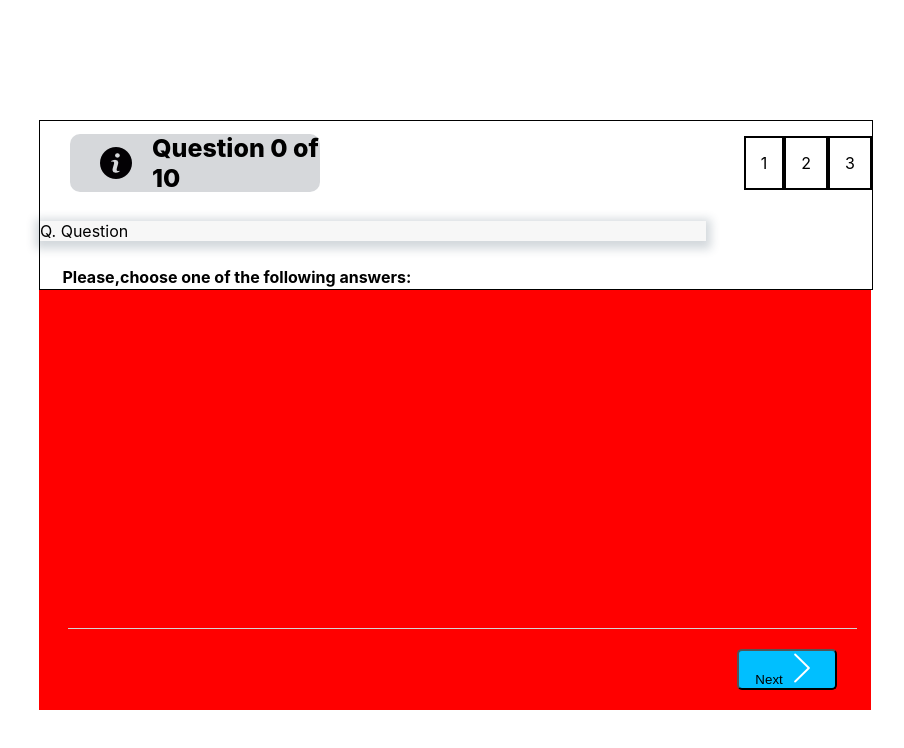
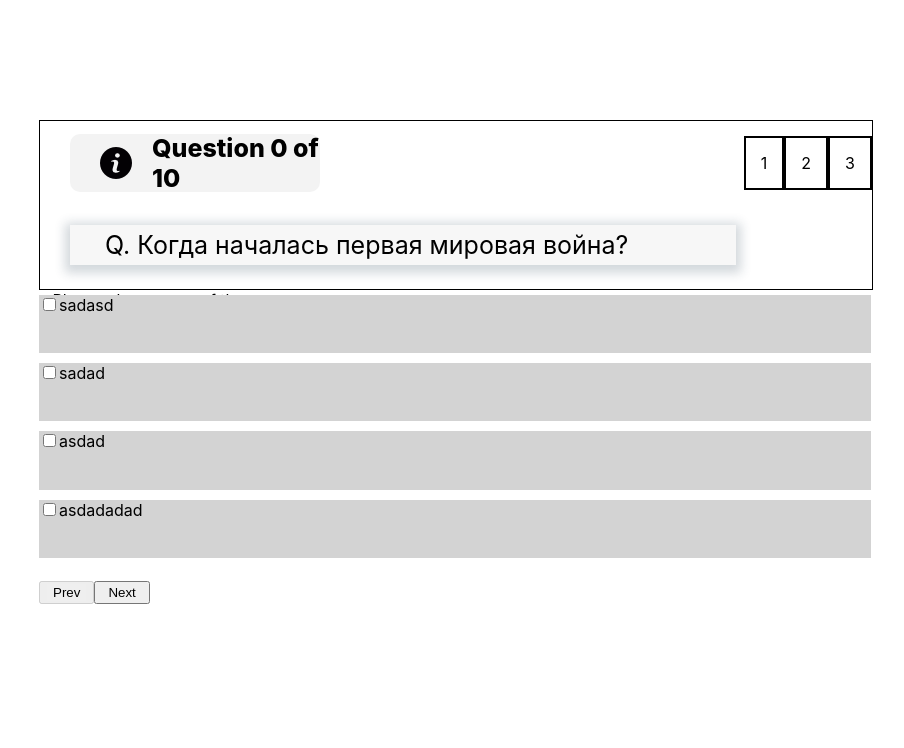
Before and after one commit to Frominor/QuizApp, a React (Create React App) app: page / in a window 1280 px wide. Shown: the top 748 px of the page, without its empty margins (185-1089 px from the left). Built offline with nearby package versions, Linux system fonts and the light colour scheme.

Commit message:
Сделал слайдер и отображение вопросов и кол-во вопросов+подделал дизайн

```diff
--- a/package.json
+++ b/package.json
@@ -6,8 +6,10 @@
     "@testing-library/jest-dom": "^5.16.5",
     "@testing-library/react": "^13.4.0",
     "@testing-library/user-event": "^13.5.0",
+    "pure-react-carousel": "^1.30.1",
     "react": "^18.2.0",
     "react-dom": "^18.2.0",
+    "react-hook-form": "^7.43.9",
     "react-redux": "^8.0.5",
     "react-scripts": "5.0.1",
     "redux": "^4.2.1",
--- a/src/Components/QuizBox/Header/QuizBoxHeader.jsx
+++ b/src/Components/QuizBox/Header/QuizBoxHeader.jsx
@@ -1,8 +1,9 @@
 import React from "react";
 import "./QuizBoxHeader.scss";
 import info from "./info.png";
+import { useSelector } from "react-redux";
 export default function QuizBoxHeader() {
-  const [Zero, SetZero] = React.useState(0);
+  const State = useSelector((state) => state.QuizReducer);
   const [All, SetAll] = React.useState(10);
   return (
     <div className="QuizBoxHeader">
@@ -10,7 +11,7 @@ export default function QuizBoxHeader() {
         <div className="QuestionCounter">
           <img src={info}></img>
           <p>
-            Question {Zero} of {All}
+            Question {State.QuestionNumber} of {All}
           </p>
         </div>
         <div className="Timer">
@@ -23,9 +24,9 @@ export default function QuizBoxHeader() {
       </div>
 
       <div className="Question">
-        <p>Q. {"Question"}</p>
+        <p>Q. {State?.Questions[State?.QuestionNumber]}</p>
       </div>
-      <p className="Please">Please,choose one of the following answers:</p>
+      <p className="Please">Please,choose one of the following answers</p>
     </div>
   );
 }
--- a/src/Components/QuizBox/Header/QuizBoxHeader.scss
+++ b/src/Components/QuizBox/Header/QuizBoxHeader.scss
@@ -13,7 +13,7 @@
     display: flex;
     align-items: center;
 
-    background: #d6d8db;
+    background: #f3f3f3;
     width: 30%;
     height: 70%;
     border-radius: 10px;
@@ -37,17 +37,22 @@
   }
 
   .Please {
-    margin-left: 1.5%;
-    width: 95%;
-    font-weight: 700;
-    padding: 10px;
-    border-bottom: 1px solid lightgray;
+    margin: 25px 0px 10px 1.5%;
+
+    width: 25.2%;
+    background: white;
   }
   .Question {
     width: 80%;
     background-color: #f7f7f7;
+    margin-left: 30px;
     -webkit-box-shadow: 0px 3px 10px 5px rgba(34, 60, 80, 0.2);
     -moz-box-shadow: 0px 3px 10px 5px rgba(34, 60, 80, 0.2);
     box-shadow: 0px 3px 10px 5px rgba(34, 60, 80, 0.2);
+    p {
+      padding: 5px;
+      margin: 20px 0px 0px 30px;
+      font-size: 25px;
+    }
   }
 }
--- a/src/Components/QuizBox/Main/QuizBoxMain.jsx
+++ b/src/Components/QuizBox/Main/QuizBoxMain.jsx
@@ -1,14 +1,86 @@
 import React from "react";
 import "./QuizBoxMain.scss";
-import rightarrow from "./chevron.png";
+import {
+  CarouselProvider,
+  Slider,
+  Slide,
+  ButtonBack,
+  ButtonNext,
+} from "pure-react-carousel";
+import "pure-react-carousel/dist/react-carousel.es.css";
+import { useDispatch, useSelector } from "react-redux";
 export default function QuizBoxMain() {
+  const State = useSelector((state) => state.QuizReducer);
+  let Answers = [
+    {
+      Questions: ["sadasd", "sadad", "asdad", "asdadadad"],
+    },
+    {
+      Questions: ["321", "123", "34", "as546"],
+    },
+  ];
+  const dispatch = useDispatch();
+
   return (
     <div className="QuizBoxMain">
-      <div className="Quezes"></div>
-      <div className="LinkToNext">
-        <button>
-          Next <img src={rightarrow}></img>
-        </button>
+      <div className="Quezes">
+        <CarouselProvider
+          naturalSlideHeight={35}
+          naturalSlideWidth={100}
+          totalSlides={3}
+        >
+          <Slider>
+            {Answers.map((item) => {
+              return (
+                <Slide>
+                  {item.Questions.map((todo) => {
+                    return (
+                      <div className="Answer">
+                        <input
+                          type={"checkbox"}
+                          name={todo}
+                          checked={State.Answers.includes(todo)}
+                          onChange={(e) => {
+                            const Answers = State.Answers;
+                            Answers[State.QuestionNumber] = e.target.name;
+                            dispatch({
+                              type: "ADD_ANSWER",
+                              payload: {
+                                num: State.QuestionNumber,
+                                answer: e.target.name,
+                              },
+                            });
+                          }}
+                        ></input>
+                        {todo}
+                      </div>
+                    );
+                  })}
+                </Slide>
+              );
+            })}
+          </Slider>
+          <ButtonBack>
+            <button
+              className="Prev"
+              onClick={() => {
+                dispatch({ type: "MINUS_QUESTION_NUMBER", payload: 1 });
+              }}
+            >
+              Prev
+            </button>
+          </ButtonBack>
+          <ButtonNext>
+            <button
+              className="Next"
+              onClick={() => {
+                dispatch({ type: "ADD_QUESTION_NUMBER", payload: 1 });
+              }}
+            >
+              Next
+            </button>
+          </ButtonNext>
+        </CarouselProvider>
       </div>
     </div>
   );
--- a/src/Components/QuizBox/Main/QuizBoxMain.scss
+++ b/src/Components/QuizBox/Main/QuizBoxMain.scss
@@ -1,8 +1,8 @@
 .QuizBoxMain {
   position: relative;
   width: 100%;
-  height: 75%;
-  background-color: red;
+  height: 70%;
+
   .LinkToNext {
     position: absolute;
     bottom: 0;
@@ -18,4 +18,28 @@
       border-radius: 5px;
     }
   }
+  .Next,
+  .Prev {
+    background-color: #efefef;
+    border: 0px;
+    &:hover {
+      background-color: #efefef;
+    }
+  }
+  .Answer {
+    margin-top: 5px;
+    width: 100%;
+    height: 20%;
+    margin-bottom: 10px;
+    background-color: lightgray;
+    &input {
+      width: 100%;
+    }
+  }
+  .Quezes {
+    height: 100%;
+  }
+  .carousel {
+    height: 100%;
+  }
 }
--- /dev/null
+++ b/src/State/QuizReducer.jsx
@@ -0,0 +1,53 @@
+const initialState = {
+  Answers: ["", "", "", "", "", "", "", "", "", ""],
+  Questions: [
+    "Когда началась первая мировая война?",
+    "В каком году отменили крепостное право?",
+    "asdadad",
+    "1111",
+    "Когда началась первая мировая война?",
+    "В каком году отменили крепостное право?",
+    "asdadad",
+    "1111",
+    "Когда началась первая мировая война?",
+    "В каком году отменили крепостное право?",
+  ],
+  QuestionNumber: 0,
+};
+const ADD_ANSWER = "ADD_ANSWER";
+const ADD_QUESTION_NUMBER = "ADD_QUESTION_NUMBER";
+const MINUS_QUESTION_NUMBER = "MINUS_QUESTION_NUMBER";
+
+export const QuizReducer = (state = initialState, action) => {
+  switch (action.type) {
+    case ADD_ANSWER:
+      return {
+        ...state,
+        Answers: state.Answers.map((item) => {
+          if (action.payload.num == state.Answers.indexOf(item)) {
+            return (item = action.payload.answer);
+          } else {
+            return item;
+          }
+        }),
+      };
+    case ADD_QUESTION_NUMBER:
+      return {
+        ...state,
+        QuestionNumber:
+          state.QuestionNumber < state.Questions.length
+            ? state.QuestionNumber + action.payload
+            : state.QuestionNumber,
+      };
+    case MINUS_QUESTION_NUMBER:
+      return {
+        ...state,
+        QuestionNumber:
+          state.QuestionNumber >= 1
+            ? state.QuestionNumber - action.payload
+            : state.QuestionNumber,
+      };
+    default:
+      return { ...state };
+  }
+};
--- /dev/null
+++ b/src/State/index.js
@@ -0,0 +1,6 @@
+import { createStore, applyMiddleware, combineReducers } from "redux";
+import { QuizReducer } from "./QuizReducer";
+const rootReducer = combineReducers({
+  QuizReducer,
+});
+export const store = createStore(rootReducer, applyMiddleware());
```
Also changed, not shown: src/index.js (+10 -9 lines), 1 other file (tests, documents, lock files or other folders).
